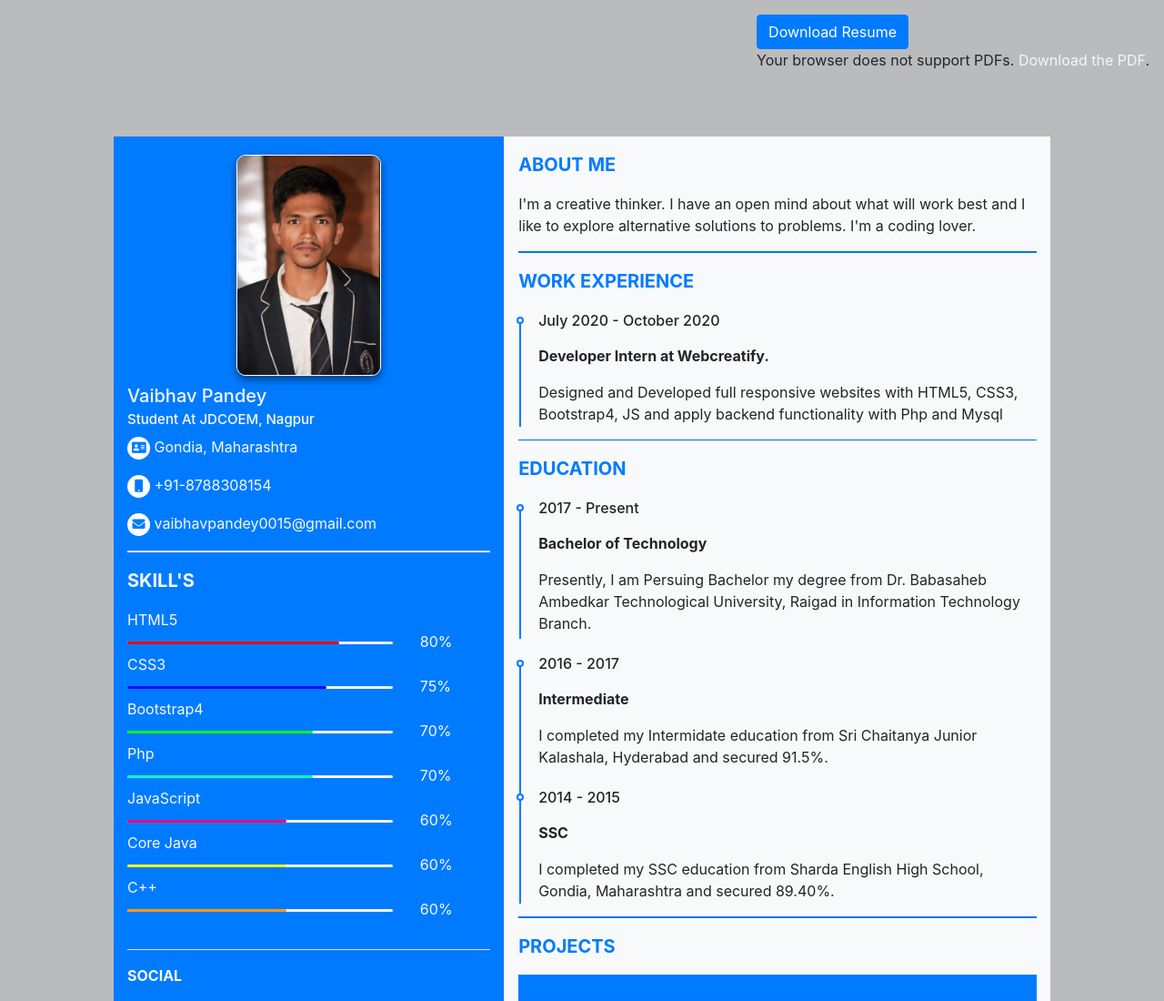
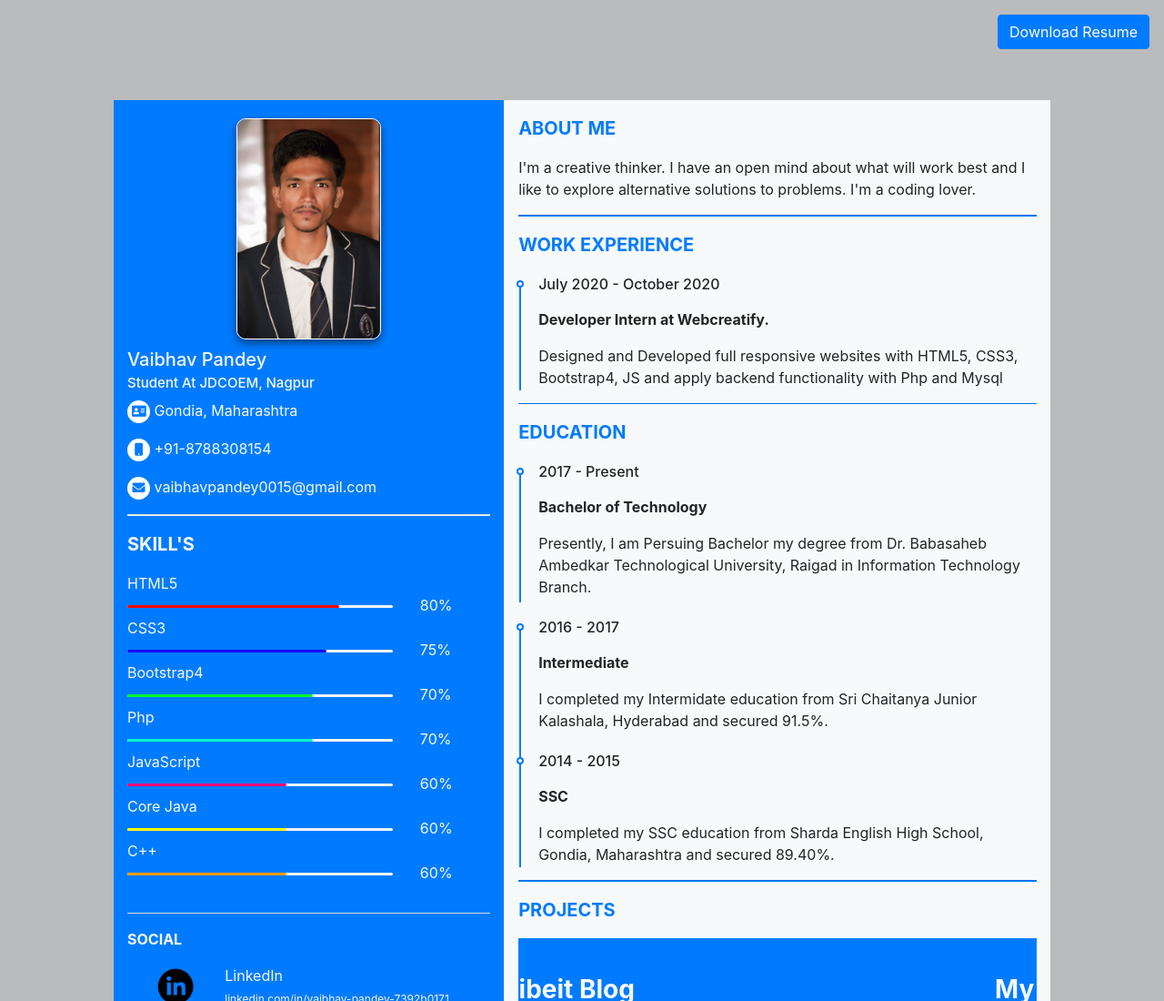
Before and after one commit to vaibhavpandey0015/vaibhavsresume.github.io, a plain HTML site: page index.html in a window 1280 px wide. Shown: the top 1100 px of the page at 91% size. Drawn offline with nearby package versions, Linux system fonts and the light colour scheme.

Commit message:
ResumeDownload Link fixed

```diff
--- a/index.html
+++ b/index.html
@@ -26,19 +26,13 @@
 
 
   <div class="my-3 mx-3" style="float: right;">
-    <a href="#" class="btn btn-primary button">Download Resume</a>
-
-
     <object
       data=""
       type="application/pdf"
       width="100%"
       height="100%">
-      <p>Your browser does not support PDFs.
-        <a href="images/resume.pdf">Download the PDF</a>.</p>
+        <a href="images/VaibhavPandeyResume.pdf" class="btn btn-primary button" >Download Resume</a>
     </object>
-
-
   </div>
 
 
```
